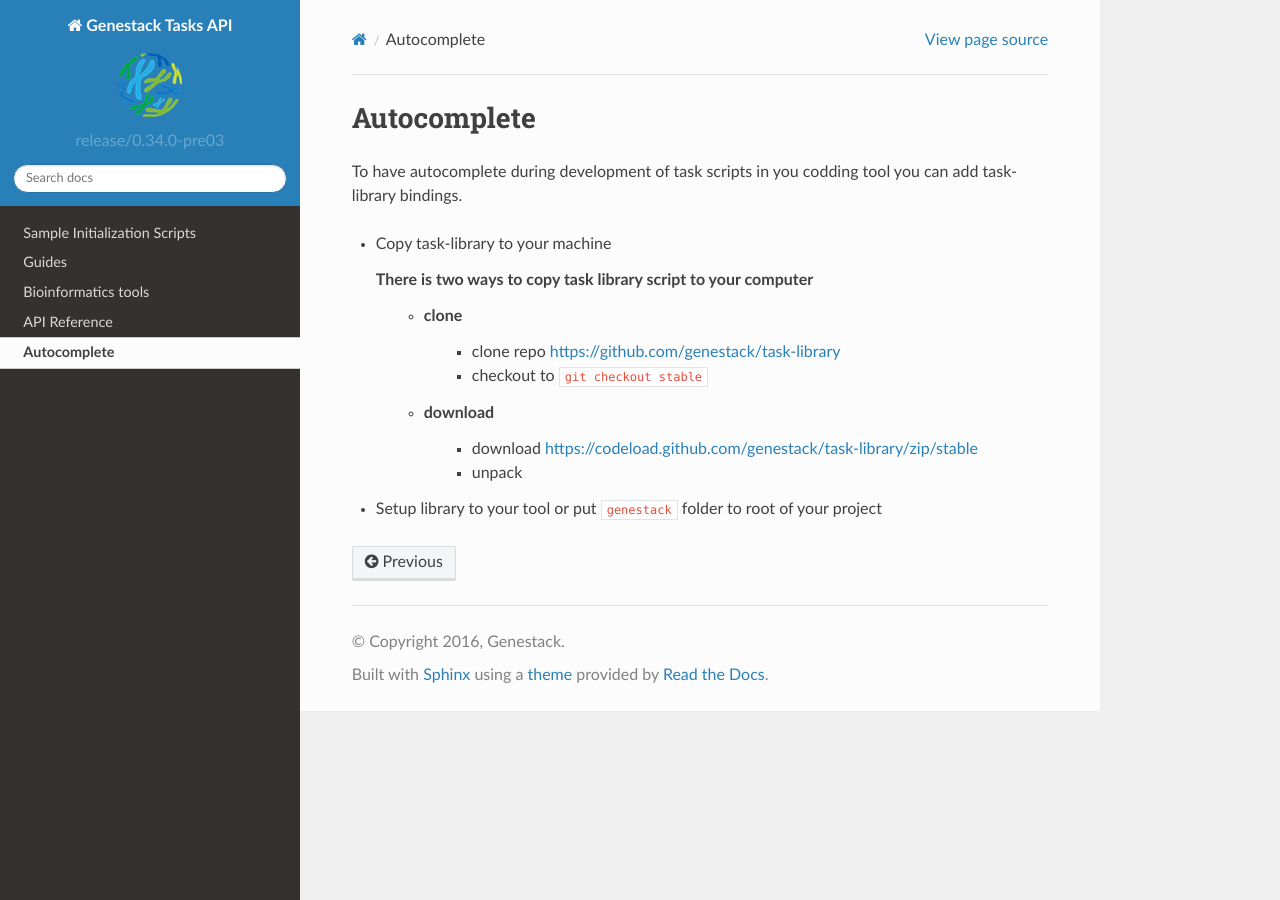
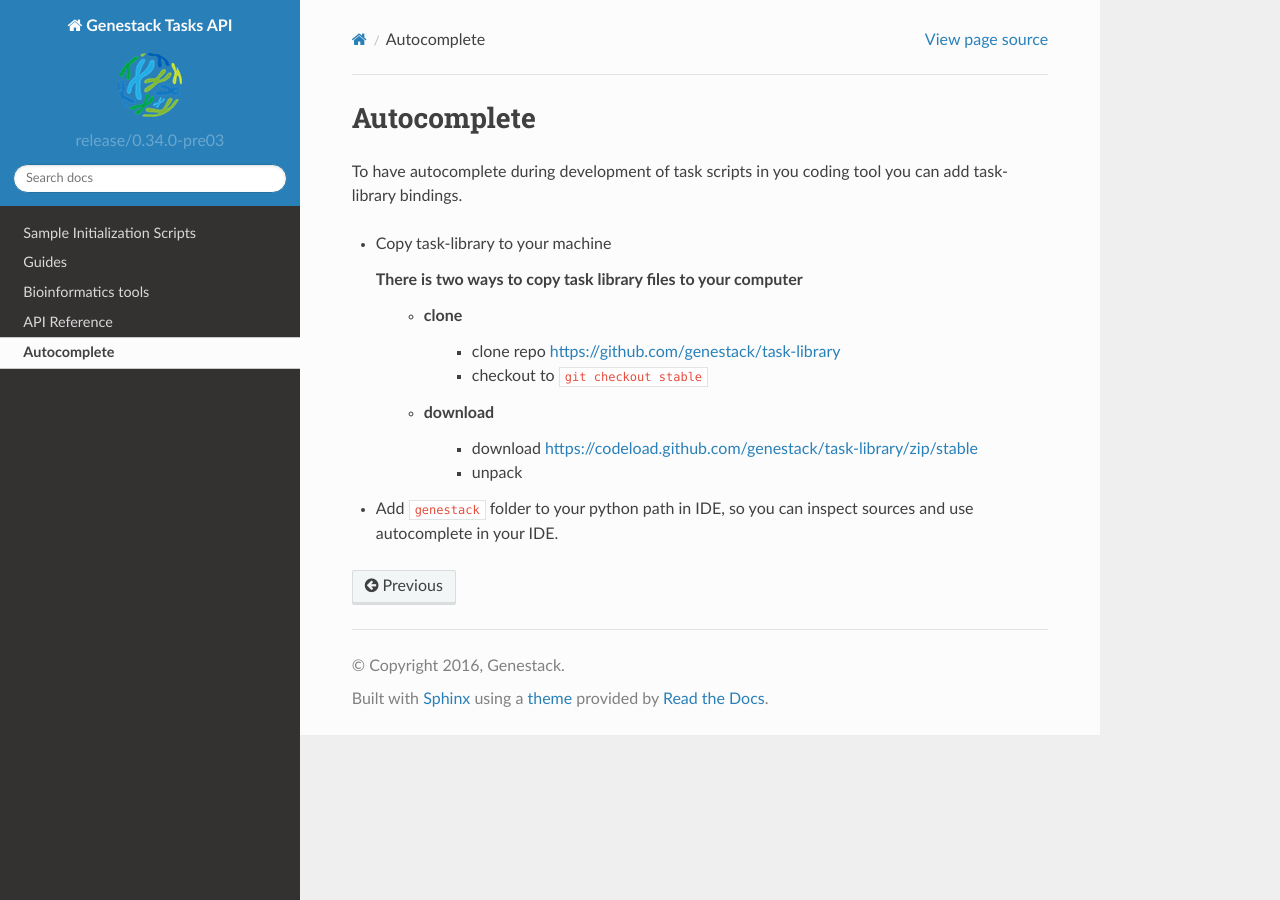
Before and after one commit to genestack/task-library, a Sphinx documentation site: the page built from docs/source/autocomplete.rst, in a window 1280 px wide. Built offline with Sphinx 7.4.7 and the Read the Docs theme 2.0.0, drawn with Linux system fonts in a browser that asks for light colours.

Commit message:
Fix typos

```diff
--- a/docs/source/autocomplete.rst
+++ b/docs/source/autocomplete.rst
@@ -1,12 +1,12 @@
 Autocomplete
 ============
 
-To have autocomplete during development of task scripts in you codding tool you can add task-library bindings.
+To have autocomplete during development of task scripts in you coding tool you can add task-library bindings.
 
 
 - Copy task-library to your machine
 
-  There is two ways to copy task library script to your computer
+  There is two ways to copy task library files to your computer
         - clone
             - clone repo https://github.com/genestack/task-library
             - checkout to ``git checkout stable``
@@ -15,4 +15,5 @@ To have autocomplete during development of task scripts in you codding tool you
             - unpack
 
 
-- Setup library to your tool or put ``genestack`` folder to root of your project
+- Add ``genestack`` folder to your python path in IDE,
+  so you can inspect sources and use autocomplete in your IDE.
```
